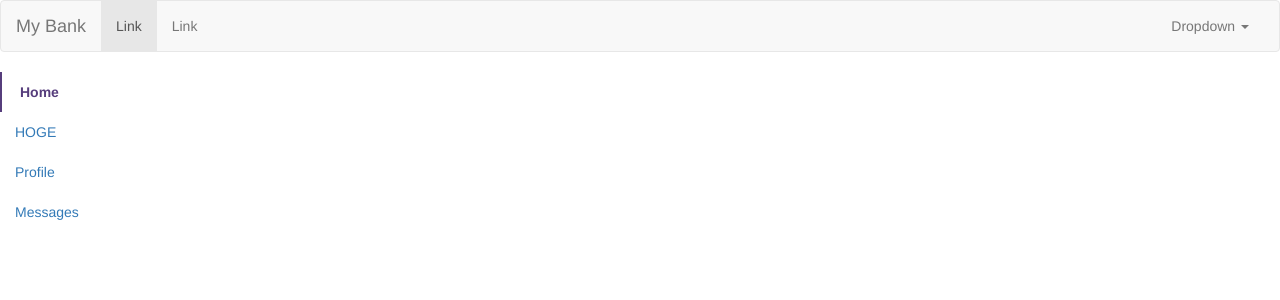
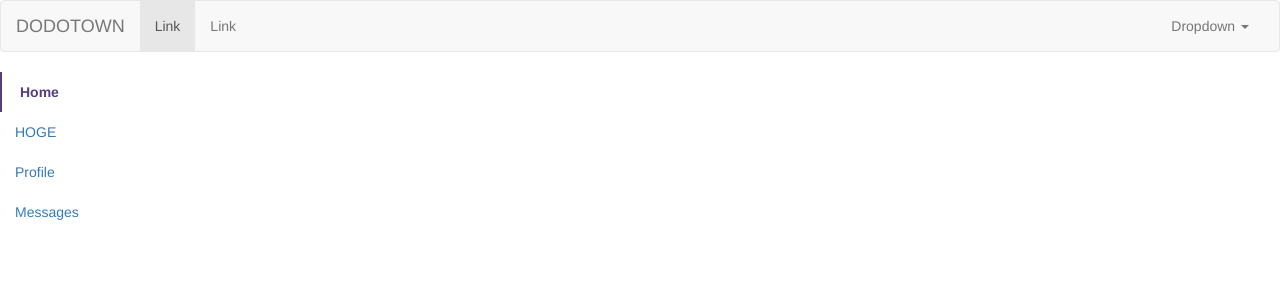
Before and after one commit to Snowman88/DODOTOWN, a Django app: page / in a window 1280 px wide. Shown: the top 300 px of the page. Run offline with Django 3.2, Linux system fonts and the light colour scheme; data that the repository does not hold is empty; some libraries are stand-ins or nearby versions.

Commit message:
Changed a Title

```diff
--- a/town/templates/town/base.html
+++ b/town/templates/town/base.html
@@ -33,7 +33,7 @@
             <span class="icon-bar"></span>
             <span class="icon-bar"></span>
           </button>
-          <a class="navbar-brand" href="/">My Bank</a>
+          <a class="navbar-brand" href="/">DODOTOWN</a>
         </div>
 
         <!-- Collect the nav links, forms, and other content for toggling -->
```
